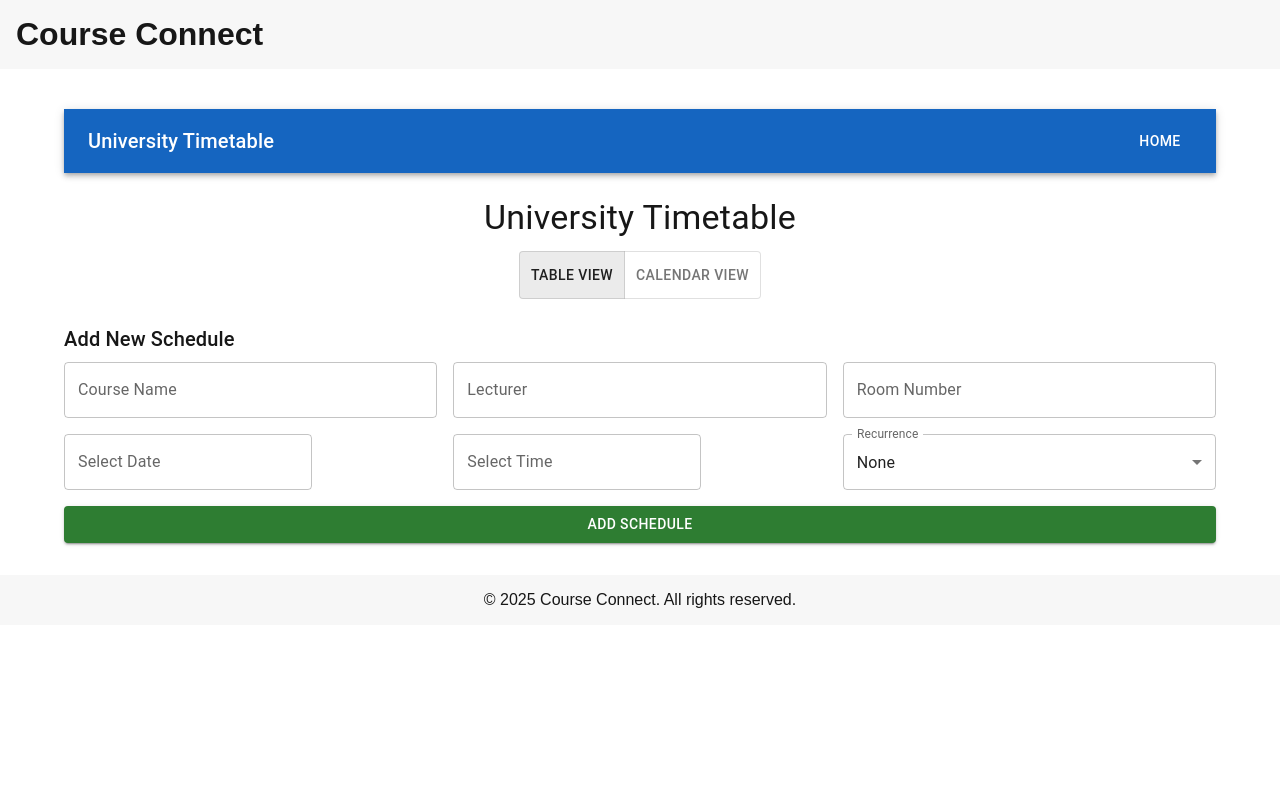
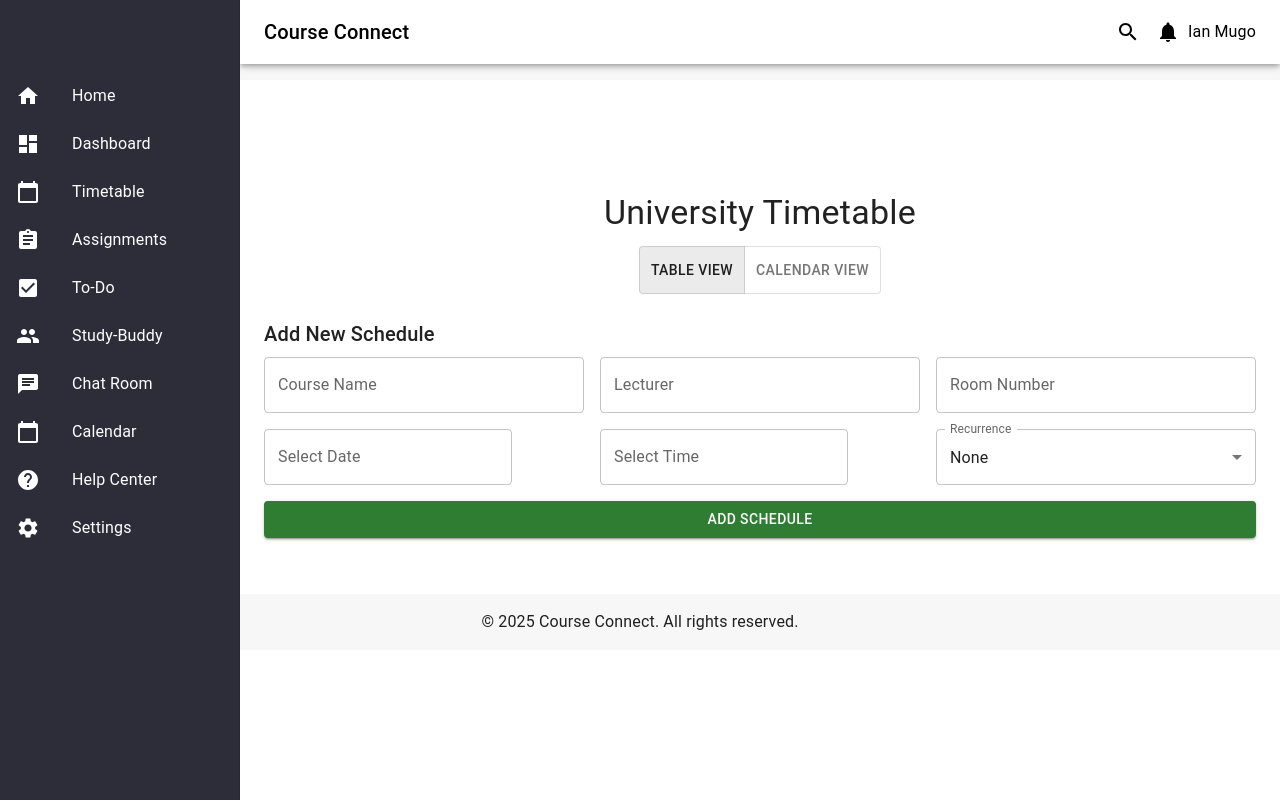
Before and after one commit to CourseConnect-TUDublin/Course-Connect, a Next.js app: page /timetable in a window 1280 px wide. Built offline with nearby package versions, Linux system fonts and the light colour scheme; no server answers; the database is empty.

Commit message:
Update Timetable page UI with dashboard theme; Home button redirects to dashboard and user name is dynamic

```diff
--- a/src/app/timetable/page.js
+++ b/src/app/timetable/page.js
@@ -1,22 +1,46 @@
 "use client";
 
 import { useEffect, useState } from "react";
+import Link from "next/link";
+import { useRouter } from "next/navigation";
 import {
-  Container,
+  Box,
+  CssBaseline,
+  Drawer,
+  AppBar,
+  Toolbar,
   Typography,
+  IconButton,
+  List,
+  ListItem,
+  ListItemIcon,
+  ListItemText,
+  Grid,
+  Card,
+  CardContent,
+  Button,
   TextField,
-  Button,
-  Grid,
   ToggleButton,
   ToggleButtonGroup,
-  AppBar,
-  Toolbar,
   MenuItem,
-  Select,
   FormControl,
   InputLabel,
+  Select,
+  Container,
 } from "@mui/material";
-import { useRouter } from "next/navigation";
+import {
+  Home,
+  Dashboard as DashboardIcon,
+  CalendarToday,
+  Assignment,
+  CheckBox,
+  People,
+  Chat,
+  Help,
+  Settings,
+  Search,
+  Notifications,
+} from "@mui/icons-material";
 import { DatePicker, TimePicker } from "@mui/x-date-pickers";
 import { AdapterDateFns } from "@mui/x-date-pickers/AdapterDateFns";
 import { LocalizationProvider } from "@mui/x-date-pickers/LocalizationProvider";
@@ -26,25 +50,114 @@ import timeGridPlugin from "@fullcalendar/timegrid";
 import listPlugin from "@fullcalendar/list";
 import interactionPlugin from "@fullcalendar/interaction";
 
-// Navbar component with Home button redirect
-const Navbar = () => {
+// Sidebar component with navigation links.
+// The "Home" link now points to '/dashboard' instead of '/'.
+const Sidebar = () => (
+  <Drawer
+    variant="permanent"
+    sx={{
+      width: 240,
+      flexShrink: 0,
+      [`& .MuiDrawer-paper`]: {
+        width: 240,
+        boxSizing: "border-box",
+        backgroundColor: "#2D2D3A",
+        color: "white",
+      },
+    }}
+  >
+    <Toolbar />
+    <List>
+      {[
+        "Home",
+        "Dashboard",
+        "Timetable",
+        "Assignments",
+        "To-Do",
+        "Study-Buddy",
+        "Chat Room",
+        "Calendar",
+        "Help Center",
+        "Settings",
+      ].map((text, index) => (
+        <ListItem
+          key={text}
+          component={Link}
+          href={
+            text === "Home"
+              ? "/dashboard" // Home now redirects to /dashboard
+              : text === "Timetable"
+              ? "/timetable"
+              : text.toLowerCase().replace(/\s+/g, "")
+          }
+          sx={{ textDecoration: "none", color: "white" }}
+        >
+          <ListItemIcon sx={{ color: "white" }}>
+            {index === 0 ? (
+              <Home />
+            ) : index === 1 ? (
+              <DashboardIcon />
+            ) : index === 2 ? (
+              <CalendarToday />
+            ) : index === 3 ? (
+              <Assignment />
+            ) : index === 4 ? (
+              <CheckBox />
+            ) : index === 5 ? (
+              <People />
+            ) : index === 6 ? (
+              <Chat />
+            ) : index === 7 ? (
+              <CalendarToday />
+            ) : index === 8 ? (
+              <Help />
+            ) : (
+              <Settings />
+            )}
+          </ListItemIcon>
+          <ListItemText primary={text} />
+        </ListItem>
+      ))}
+    </List>
+  </Drawer>
+);
+
+// Top navigation bar component.
+// The user name is dynamic based on currentUser state.
+const TopNav = ({ currentUser }) => {
   const router = useRouter();
-
   return (
-    <AppBar position="static" sx={{ backgroundColor: "#1565C0" }}>
+    <AppBar
+      position="fixed"
+      sx={{
+        width: `calc(100% - 240px)`,
+        ml: `240px`,
+        backgroundColor: "white",
+        color: "black",
+      }}
+    >
       <Toolbar>
         <Typography variant="h6" sx={{ flexGrow: 1 }}>
-          University Timetable
+          Course Connect
         </Typography>
-        <Button color="inherit" onClick={() => router.push("/dashboard")}>
-          Home
-        </Button>
+        <IconButton color="inherit">
+          <Search />
+        </IconButton>
+        <IconButton color="inherit">
+          <Notifications />
+        </IconButton>
+        <Typography variant="body1">
+          {currentUser ? currentUser.name : "Guest"}
+        </Typography>
       </Toolbar>
     </AppBar>
   );
 };
 
-export default function Timetable() {
+export default function TimetablePage() {
+  // Simulated logged-in user; replace this with your authentication logic.
+  const [currentUser, setCurrentUser] = useState({ name: "Ian Mugo" });
+
   const [newEntry, setNewEntry] = useState({
     course: "",
     lecturer: "",
@@ -53,7 +166,6 @@ export default function Timetable() {
     time: null,
     recurrence: "none",
   });
-
   const [timetable, setTimetable] = useState([]);
   const [viewMode, setViewMode] = useState("table");
 
@@ -138,11 +250,9 @@ export default function Timetable() {
       .catch((error) => console.error("Error adding entry:", error));
   };
 
-  // Updated generateRecurringEvents function that handles both legacy and new schema fields.
+  // Generate recurring events from a timetable entry.
   const generateRecurringEvents = (entry) => {
     let occurrences = [];
-
-    // Determine the base date and time from the entry.
     let baseDateString, baseTimeString;
     if (entry.date && typeof entry.date === "string" && entry.time && typeof entry.time === "string") {
       baseDateString = entry.date;
@@ -158,7 +268,6 @@ export default function Timetable() {
     let currentDate = new Date(baseDateString);
     if (isNaN(currentDate.getTime())) return [];
 
-    // Generate recurring events (up to 12 occurrences)
     for (let i = 0; i < 12; i++) {
       let eventDate = new Date(currentDate);
       const fullDateTime = new Date(`${eventDate.toISOString().split("T")[0]}T${baseTimeString}`);
@@ -168,7 +277,6 @@ export default function Timetable() {
         continue;
       }
 
-      // Use entry._id (from MongoDB) if available; fallback to entry.id.
       const eventId = entry._id || entry.id;
       occurrences.push({
         id: `${eventId}-${i}`,
@@ -185,22 +293,21 @@ export default function Timetable() {
         break;
       }
     }
-
     return occurrences;
   };
 
-  const calendarEvents = timetable.flatMap((entry) =>
-    generateRecurringEvents(entry)
-  );
+  const calendarEvents = timetable.flatMap((entry) => generateRecurringEvents(entry));
 
   return (
-    <Container maxWidth="lg" sx={{ mt: 5 }}>
-      <Navbar />
-
+    <Box sx={{ display: "flex" }}>
+      <CssBaseline />
+      <Sidebar />
+      <Box sx={{ flexGrow: 1, p: 3 }}>
+        <TopNav currentUser={currentUser} />
+        <Toolbar />
         <Typography variant="h4" gutterBottom sx={{ mt: 3, textAlign: "center" }}>
           University Timetable
         </Typography>
-
         <ToggleButtonGroup
           value={viewMode}
           exclusive
@@ -213,12 +320,7 @@ export default function Timetable() {
 
         {viewMode === "calendar" && (
           <FullCalendar
-          plugins={[
-            dayGridPlugin,
-            timeGridPlugin,
-            listPlugin,
-            interactionPlugin,
-          ]}
+            plugins={[dayGridPlugin, timeGridPlugin, listPlugin, interactionPlugin]}
             initialView="dayGridMonth"
             headerToolbar={{
               left: "prev,next today",
@@ -321,6 +423,7 @@ export default function Timetable() {
             </Button>
           </>
         )}
-    </Container>
+      </Box>
+    </Box>
   );
 }
```
Lines whose indentation alone changed are shown as unchanged.
